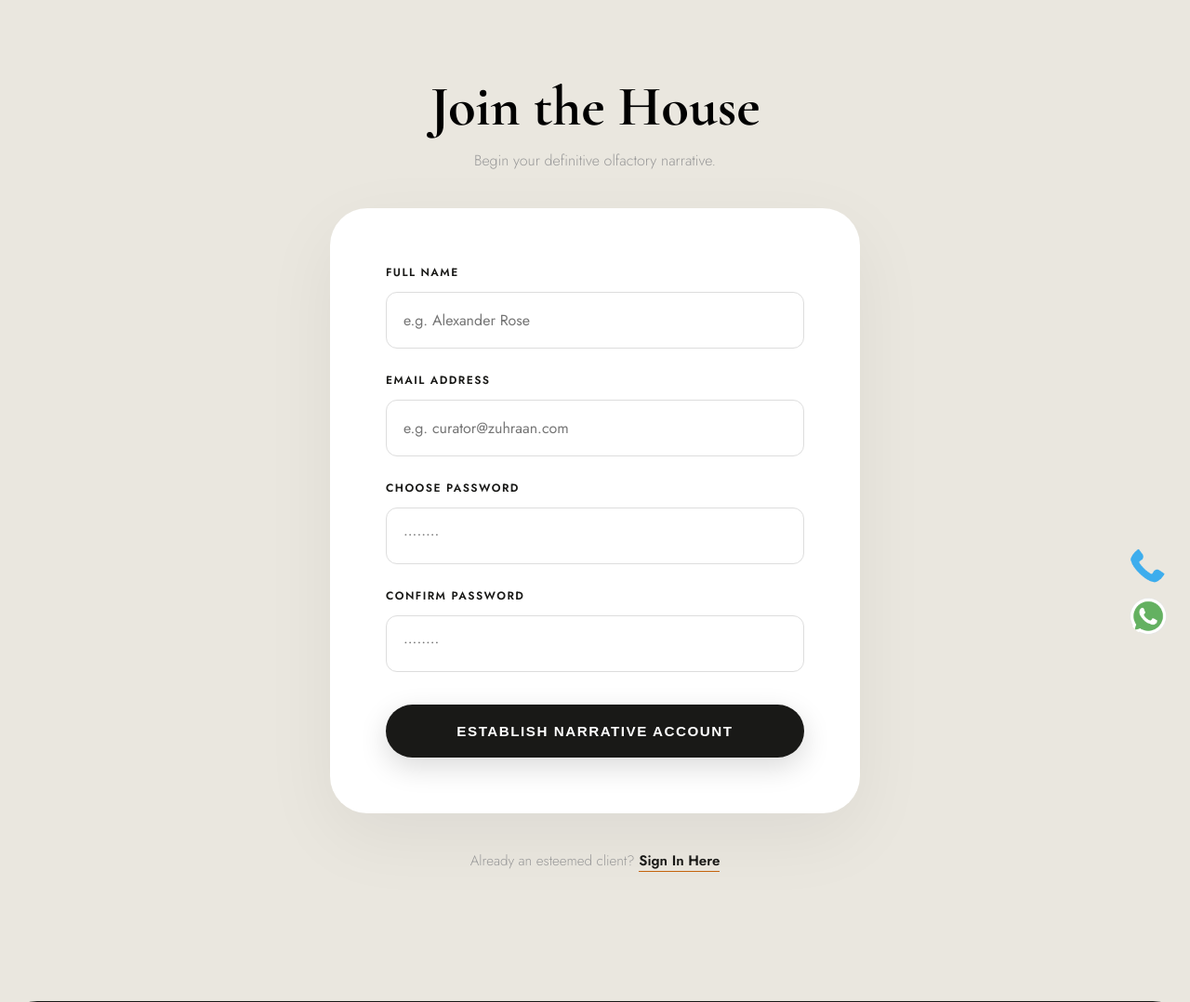
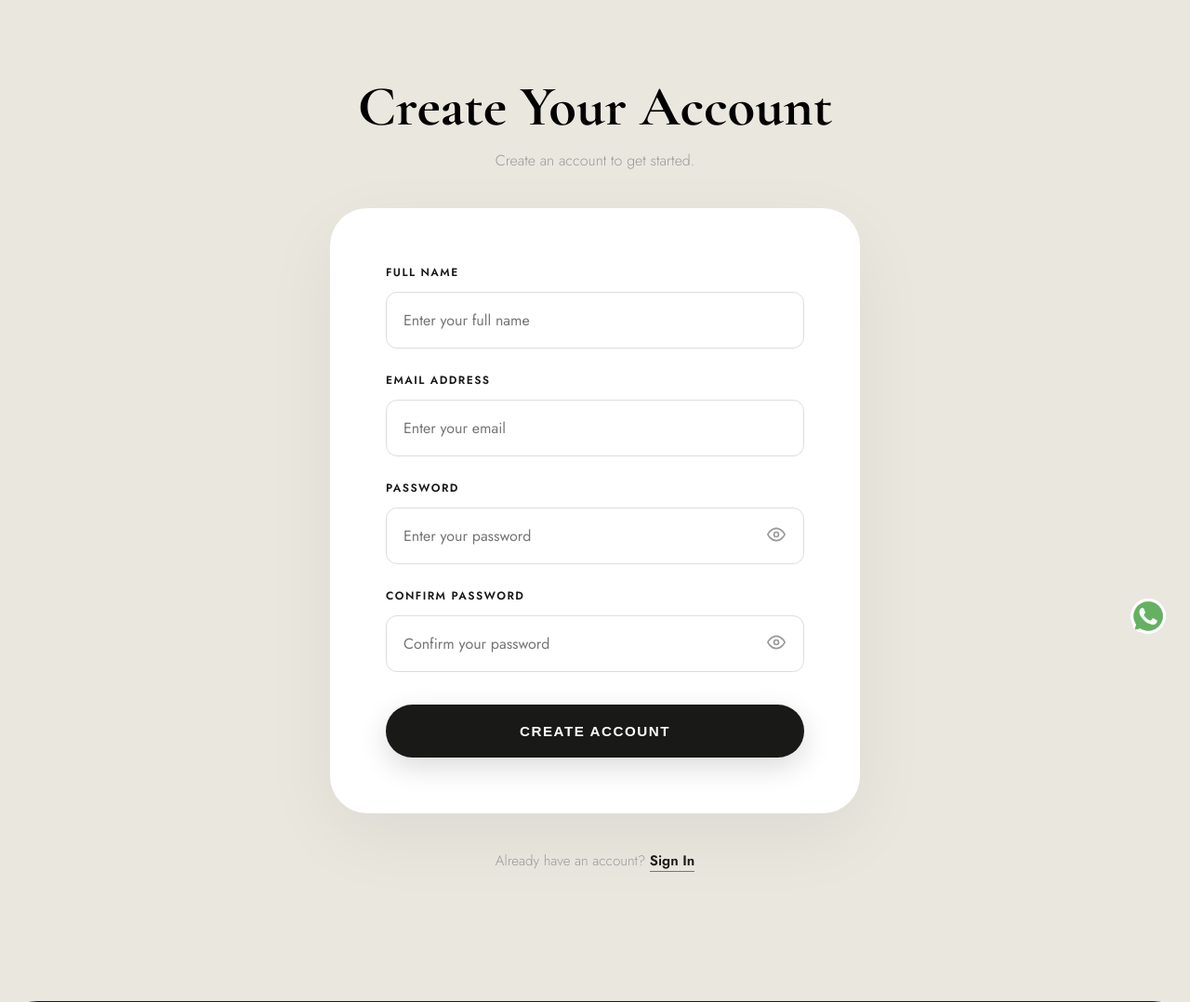
Before and after one commit to mynexasolutions-spec/zuhraan, a Flask app: page /account/register in a window 1280 px wide. Shown: the part 92-1170 px from the top of the page at 93% size. Run offline with Flask 3, Linux system fonts and the light colour scheme; some libraries are stand-ins or nearby versions.

Commit message:
Fixes: product delete FK constraint, signup page updates, homepage media video upload, logo placement, floating buttons

```diff
--- a/app.py
+++ b/app.py
@@ -41,6 +41,7 @@ app.config['SECRET_KEY'] = os.environ.get('SECRET_KEY', 'default_secret_key')
 app.config['SQLALCHEMY_DATABASE_URI'] = get_supabase_database_url()
 app.config['SQLALCHEMY_TRACK_MODIFICATIONS'] = False
 app.config['SQLALCHEMY_ENGINE_OPTIONS'] = {'pool_pre_ping': True}
+app.config['MAX_CONTENT_LENGTH'] = 50 * 1024 * 1024  # 50 MB max upload size
 app.config['SUPABASE_URL'] = os.environ.get('NEXT_PUBLIC_SUPABASE_URL')
 app.config['SUPABASE_ANON_KEY'] = os.environ.get('NEXT_PUBLIC_SUPABASE_ANON_KEY')
 app.config['SUPABASE_SERVICE_ROLE_KEY'] = os.environ.get('SUPABASE_SERVICE_ROLE_KEY')
--- a/templates/admin/homepage_media.html
+++ b/templates/admin/homepage_media.html
@@ -76,7 +76,7 @@
                 <div class="upload-zone" id="mediaDropZone">
                     <div class="upload-icon"><i class="fa-solid fa-cloud-arrow-up"></i></div>
                     <p>Drop a <strong>video</strong> or <strong>image</strong> here</p>
-                    <p class="upload-hint">or click to browse · PNG, JPG, WEBP, MP4, WEBM, MOV</p>
+                    <p class="upload-hint">or click to browse · PNG, JPG, WEBP (max 5 MB) · MP4, WEBM, MOV (max 10 MB)</p>
                     <p class="file-info" id="mediaFileName" aria-live="polite"></p>
                     <input type="file" name="media" accept="video/*,image/*" onchange="document.getElementById('mediaFileName').textContent = this.files[0]?.name || ''">
                 </div>
--- a/templates/base.html
+++ b/templates/base.html
@@ -38,13 +38,10 @@
         {% block content %}{% endblock %}
     </main>
 
-    {% include 'components/footer.html' %}
+{% include 'components/footer.html' %}
 
-    <!-- Floating Contact Buttons -->
+    <!-- Floating Contact Button -->
     <div class="floating-contact">
-        <a href="tel:+919315244025" class="float-btn call" aria-label="Call Us">
-            <img src="{{ url_for('static', filename='images/icons/phone.png') }}" alt="Call Us" style="width: 100%; height: 100%; object-fit: cover; border-radius: 50%;">
-        </a>
         <a href="https://wa.me/919315244025" class="float-btn whatsapp" target="_blank" aria-label="WhatsApp Us">
             <img src="{{ url_for('static', filename='images/icons/whatsapp.png') }}" alt="WhatsApp Us" style="width: 100%; height: 100%; object-fit: cover; border-radius: 50%;">
         </a>
--- a/templates/index.html
+++ b/templates/index.html
@@ -21,8 +21,7 @@
         </div>
         <p class="left-note">Explore the art of fine fragrances</p>
         <div class="left-card">
-            <!-- Warm amber perfume bottle on neutral background -->
-            <img src="{{ url_for('static', filename='images/banner/zuhran_1.webp') }}" alt="About Zuhraan">
+            <img src="{{ url_for('static', filename='images/logo/banner_logo.png') }}" alt="Zuhraan Logo" class="left-card-logo">
             <div class="left-card-body">
                 <a href="{{ url_for('main.about') }}" class="left-card-link">
                     <h4>About Us</h4>
--- a/templates/main/register.html
+++ b/templates/main/register.html
@@ -2,33 +2,60 @@
 {% block title %}Register - Zuhraan{% endblock %}
 {% block content %}
 <section style="max-width: 650px; margin: 60px auto 140px; padding: 0 40px; text-align: center;">
-    <h1 style="font-family: 'Cormorant Garamond', serif; font-size: 3.8rem; margin-bottom: 10px;">Join the House</h1>
-    <p style="color: var(--muted); margin-bottom: 40px;">Begin your definitive olfactory narrative.</p>
+    <h1 style="font-family: 'Cormorant Garamond', serif; font-size: 3.8rem; margin-bottom: 10px;">Create Your Account</h1>
+    <p style="color: var(--muted); margin-bottom: 40px;">Create an account to get started.</p>
 
     <form method="POST" style="background: #fff; padding: 60px; border-radius: 40px; box-shadow: 0 25px 80px rgba(0,0,0,0.06); text-align: left;">
     <input type="hidden" name="csrf_token" value="{{ csrf_token() }}">
         <div style="margin-bottom: 25px;">
             <label style="display: block; font-size: 0.75rem; text-transform: uppercase; letter-spacing: 0.12em; font-weight: 600; margin-bottom: 12px; color: var(--dark);">Full Name</label>
-            <input type="text" name="name" placeholder="e.g. Alexander Rose" required style="width: 100%; padding: 18px; border: 1px solid #ddd; border-radius: 12px; font-family: 'Jost', sans-serif; font-size: 1rem; color: var(--dark); outline: none;">
+            <input type="text" name="name" placeholder="Enter your full name" required style="width: 100%; padding: 18px; border: 1px solid #ddd; border-radius: 12px; font-family: 'Jost', sans-serif; font-size: 1rem; color: var(--dark); outline: none;">
         </div>
         <div style="margin-bottom: 25px;">
             <label style="display: block; font-size: 0.75rem; text-transform: uppercase; letter-spacing: 0.12em; font-weight: 600; margin-bottom: 12px; color: var(--dark);">Email Address</label>
-            <input type="email" name="email" placeholder="e.g. curator@zuhraan.com" required style="width: 100%; padding: 18px; border: 1px solid #ddd; border-radius: 12px; font-family: 'Jost', sans-serif; font-size: 1rem; color: var(--dark); outline: none;">
+            <input type="email" name="email" placeholder="Enter your email" required style="width: 100%; padding: 18px; border: 1px solid #ddd; border-radius: 12px; font-family: 'Jost', sans-serif; font-size: 1rem; color: var(--dark); outline: none;">
         </div>
-        <div style="margin-bottom: 25px;">
-            <label style="display: block; font-size: 0.75rem; text-transform: uppercase; letter-spacing: 0.12em; font-weight: 600; margin-bottom: 12px; color: var(--dark);">Choose Password</label>
-            <input type="password" name="password" placeholder="••••••••" required style="width: 100%; padding: 18px; border: 1px solid #ddd; border-radius: 12px; font-family: 'Jost', sans-serif; font-size: 1rem; color: var(--dark); outline: none;">
+        <div style="margin-bottom: 25px; position: relative;">
+            <label style="display: block; font-size: 0.75rem; text-transform: uppercase; letter-spacing: 0.12em; font-weight: 600; margin-bottom: 12px; color: var(--dark);">Password</label>
+            <input type="password" name="password" id="password" placeholder="Enter your password" required style="width: 100%; padding: 18px 50px 18px 18px; border: 1px solid #ddd; border-radius: 12px; font-family: 'Jost', sans-serif; font-size: 1rem; color: var(--dark); outline: none;">
+            <button type="button" class="password-toggle" aria-label="Show password" onclick="togglePassword('password', this)" style="position: absolute; right: 16px; top: calc(100% - 46px); background: none; border: none; cursor: pointer; padding: 4px; color: var(--muted); display: flex; align-items: center; justify-content: center;">
+                <svg class="eye-icon" width="20" height="20" viewBox="0 0 24 24" fill="none" stroke="currentColor" stroke-width="2" stroke-linecap="round" stroke-linejoin="round" style="display: block;"><path d="M1 12s4-8 11-8 11 8 11 8-4 8-11 8-11-8-11-8z"></path><circle cx="12" cy="12" r="3"></circle></svg>
+                <svg class="eye-off-icon" width="20" height="20" viewBox="0 0 24 24" fill="none" stroke="currentColor" stroke-width="2" stroke-linecap="round" stroke-linejoin="round" style="display: none;"><path d="M17.94 17.94A10.07 10.07 0 0 1 12 20c-7 0-11-8-11-8a18.45 18.45 0 0 1 5.06-5.94M9.9 4.24A9.12 9.12 0 0 1 12 4c7 0 11 8 11 8a18.5 18.5 0 0 1-2.16 3.19m-6.72-1.07a3 3 0 1 1-4.24-4.24"></path><line x1="1" y1="1" x2="23" y2="23"></line></svg>
+            </button>
         </div>
-        <div style="margin-bottom: 35px;">
+        <div style="margin-bottom: 35px; position: relative;">
             <label style="display: block; font-size: 0.75rem; text-transform: uppercase; letter-spacing: 0.12em; font-weight: 600; margin-bottom: 12px; color: var(--dark);">Confirm Password</label>
-            <input type="password" name="confirm_password" placeholder="••••••••" required style="width: 100%; padding: 18px; border: 1px solid #ddd; border-radius: 12px; font-family: 'Jost', sans-serif; font-size: 1rem; color: var(--dark); outline: none;">
+            <input type="password" name="confirm_password" id="confirm_password" placeholder="Confirm your password" required style="width: 100%; padding: 18px 50px 18px 18px; border: 1px solid #ddd; border-radius: 12px; font-family: 'Jost', sans-serif; font-size: 1rem; color: var(--dark); outline: none;">
+            <button type="button" class="password-toggle" aria-label="Show password" onclick="togglePassword('confirm_password', this)" style="position: absolute; right: 16px; top: calc(100% - 46px); background: none; border: none; cursor: pointer; padding: 4px; color: var(--muted); display: flex; align-items: center; justify-content: center;">
+                <svg class="eye-icon" width="20" height="20" viewBox="0 0 24 24" fill="none" stroke="currentColor" stroke-width="2" stroke-linecap="round" stroke-linejoin="round" style="display: block;"><path d="M1 12s4-8 11-8 11 8 11 8-4 8-11 8-11-8-11-8z"></path><circle cx="12" cy="12" r="3"></circle></svg>
+                <svg class="eye-off-icon" width="20" height="20" viewBox="0 0 24 24" fill="none" stroke="currentColor" stroke-width="2" stroke-linecap="round" stroke-linejoin="round" style="display: none;"><path d="M17.94 17.94A10.07 10.07 0 0 1 12 20c-7 0-11-8-11-8a18.45 18.45 0 0 1 5.06-5.94M9.9 4.24A9.12 9.12 0 0 1 12 4c7 0 11 8 11 8a18.5 18.5 0 0 1-2.16 3.19m-6.72-1.07a3 3 0 1 1-4.24-4.24"></path><line x1="1" y1="1" x2="23" y2="23"></line></svg>
+            </button>
         </div>
-        <button type="submit" style="width: 100%; padding: 20px; background: var(--dark); color: #fff; border: none; border-radius: 40px; font-weight: 700; font-size: 0.95rem; text-transform: uppercase; letter-spacing: 0.1em; cursor: pointer; transition: all 0.3s ease; box-shadow: 0 10px 30px rgba(0,0,0,0.15);">Establish Narrative Account</button>
+        <button type="submit" style="width: 100%; padding: 20px; background: var(--dark); color: #fff; border: none; border-radius: 40px; font-weight: 700; font-size: 0.95rem; text-transform: uppercase; letter-spacing: 0.1em; cursor: pointer; transition: all 0.3s ease; box-shadow: 0 10px 30px rgba(0,0,0,0.15);">Create Account</button>
         <style>
             button:hover { background: var(--amber) !important; transform: translateY(-3px); box-shadow: 0 15px 40px rgba(196, 100, 12, 0.2) !important; }
         </style>
     </form>
 
-    <p style="margin-top: 40px; font-size: 0.95rem; color: var(--muted);">Already an esteemed client? <a href="{{ url_for('main.login') }}" style="color: var(--dark); font-weight: 600; text-decoration: none; border-bottom: 1px solid var(--amber);">Sign In Here</a></p>
+    <p style="margin-top: 40px; font-size: 0.95rem; color: var(--muted);">Already have an account? <a href="{{ url_for('main.login') }}" style="color: var(--dark); font-weight: 600; text-decoration: none; border-bottom: 1px solid var(--amber);">Sign In</a></p>
 </section>
+<script>
+function togglePassword(inputId, button) {
+    const input = document.getElementById(inputId);
+    const eyeIcon = button.querySelector('.eye-icon');
+    const eyeOffIcon = button.querySelector('.eye-off-icon');
+
+    if (input.type === 'password') {
+        input.type = 'text';
+        eyeIcon.style.display = 'none';
+        eyeOffIcon.style.display = 'block';
+        button.setAttribute('aria-label', 'Hide password');
+    } else {
+        input.type = 'password';
+        eyeIcon.style.display = 'block';
+        eyeOffIcon.style.display = 'none';
+        button.setAttribute('aria-label', 'Show password');
+    }
+}
+</script>
 {% endblock %}
```
Also changed, not shown: routes/admin.py (+37 -3 lines), static/css/index.css (+26 -3 lines), static/images/logo/banner_logo.png (added).
